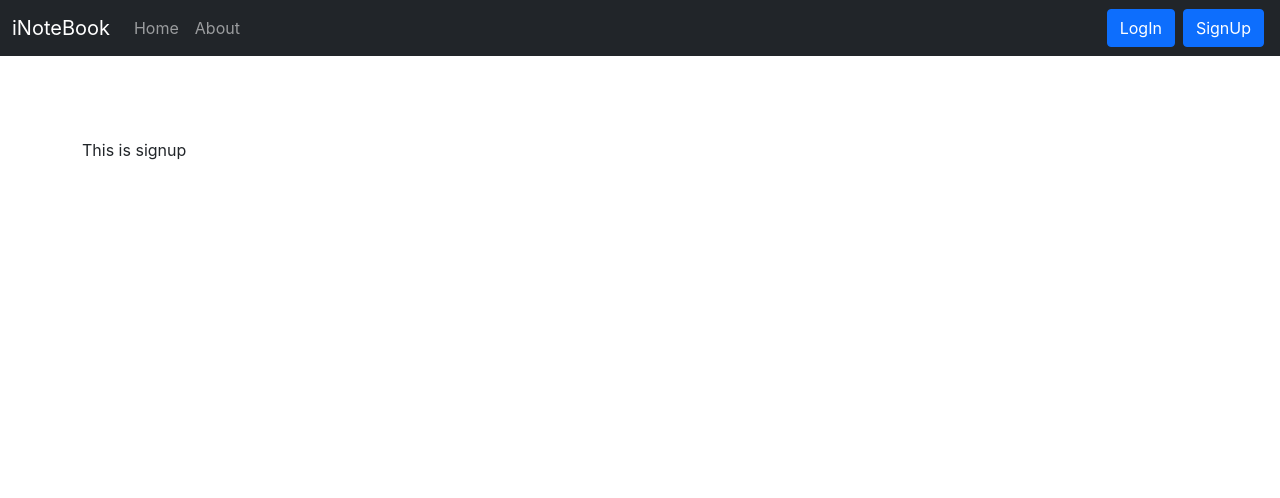
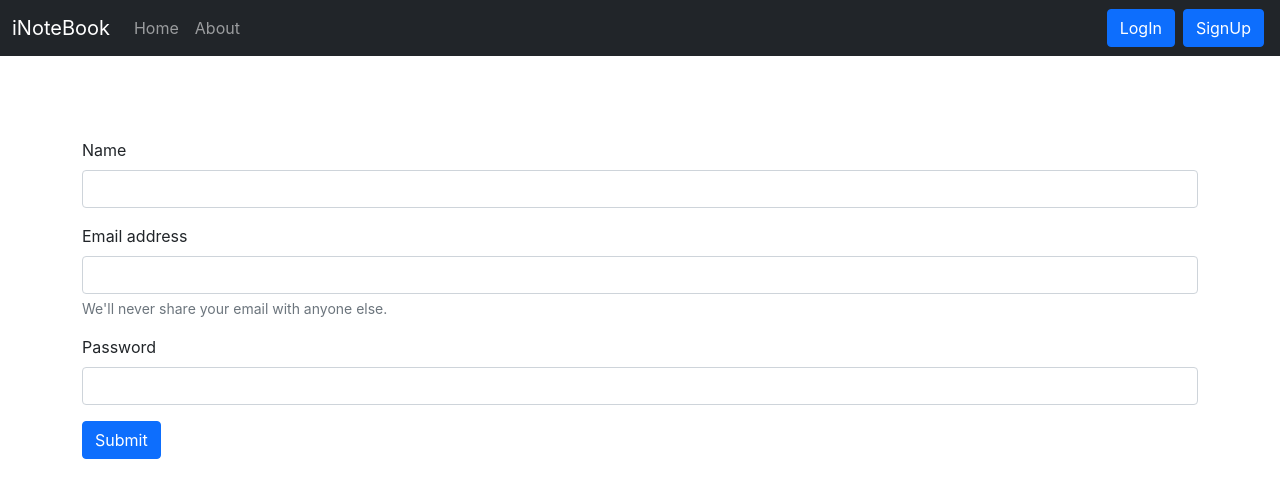
Before and after one commit to sheraram/iNoteBook, a React (Create React App) app: page /signup in a window 1280 px wide. Shown: the top 498 px of the page. Built offline with nearby package versions, Linux system fonts and the light colour scheme.

Commit message:
Login , SignUp component with alert added

```diff
--- a/src/App.js
+++ b/src/App.js
@@ -36,10 +36,10 @@ function App() {
                 <About />
               </Route>
               <Route exact path="/login">
-                <Login />
+                <Login showalert={showalert} />
               </Route>
               <Route exact path="/signup">
-                <Signup />
+                <Signup showalert={showalert} />
               </Route>
             </Switch>
           </div>
--- a/src/components/Login.js
+++ b/src/components/Login.js
@@ -1,7 +1,7 @@
 import React, { useState } from 'react'
 import { useHistory } from 'react-router-dom'
 
-const Login = () => {
+const Login = (props) => {
     const [credentials, setCredentials] = useState({ email: "", password: "" })
     let history = useHistory()
 
@@ -21,9 +21,10 @@ const Login = () => {
             // redirect
             localStorage.setItem('token', json.authtoken)
             history.push("/")
+            props.showalert("Logged in successfully", "success");
         }
         else {
-            alert("Invalid credentials")
+            props.showalert("Invalid Credentials", "danger");
         }
     }
 
--- a/src/components/Signup.js
+++ b/src/components/Signup.js
@@ -1,9 +1,55 @@
-import React from 'react'
+import React, { useState } from 'react'
+import { useHistory } from 'react-router-dom'
 
-const Signup = () => {
+
+const Signup = (props) => {
+    const [credentials, setCredentials] = useState({ name: "", email: "", password: "" })
+    let history = useHistory()
+
+    const handleSubmit = async (e) => {
+        e.preventDefault();
+        const response = await fetch("http://localhost:4000/api/auth/createUser", {
+            method: 'POST',
+            headers: {
+                'Content-Type': 'application/json'
+            },
+            body: JSON.stringify({ name: credentials.name, email: credentials.email, password: credentials.password })
+        });
+        const json = await response.json()
+        console.log(json)
+
+        if (json.success) {
+            // redirect
+            localStorage.setItem('token', json.authtoken)
+            history.push("/")
+            props.showalert("Account created successfully", "success");
+        }
+        else {
+            props.showalert("Invalid Details", "danger");
+        }
+    }
+
+    const onChange = (e) => {
+        setCredentials({ ...credentials, [e.target.name]: e.target.value })
+    }
     return (
         <div>
-            This is signup
+            <form onSubmit={handleSubmit}>
+                <div className="mb-3">
+                    <label htmlFor="exampleInputPassword1" className="form-label">Name</label>
+                    <input type="text" className="form-control" value={credentials.name} onChange={onChange} id="name" name="name" />
+                </div>
+                <div className="mb-3">
+                    <label htmlFor="exampleInputEmail1" className="form-label" >Email address</label>
+                    <input type="email" className="form-control" value={credentials.email} onChange={onChange} id="email" name="email" aria-describedby="emailHelp" />
+                    <div id="emailHelp" className="form-text">We'll never share your email with anyone else.</div>
+                </div>
+                <div className="mb-3">
+                    <label htmlFor="exampleInputPassword1" className="form-label">Password</label>
+                    <input type="password" className="form-control" value={credentials.password} onChange={onChange} id="password" name="password" />
+                </div>
+                <button type="submit" className="btn btn-primary">Submit</button>
+            </form>
         </div>
     )
 }
```
